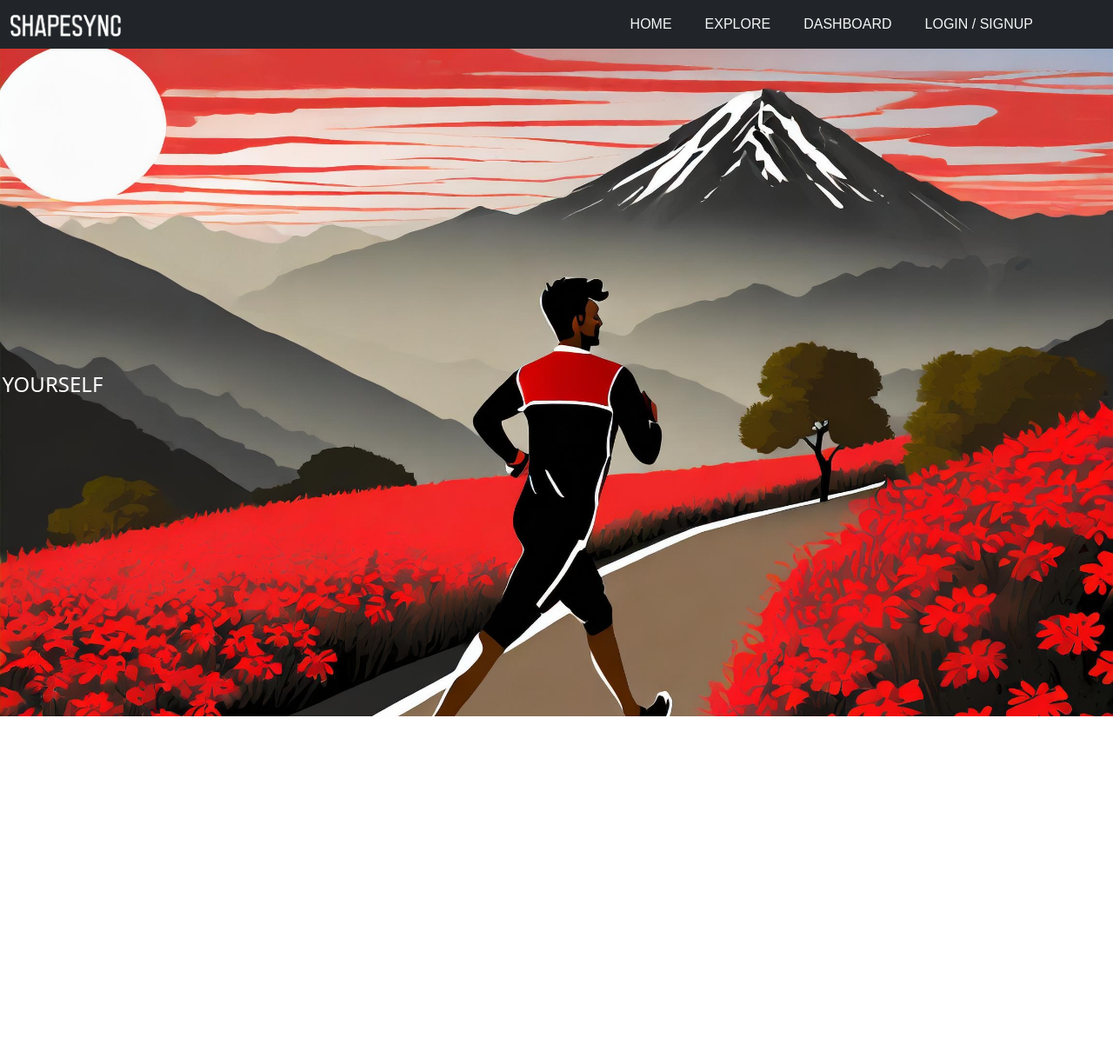
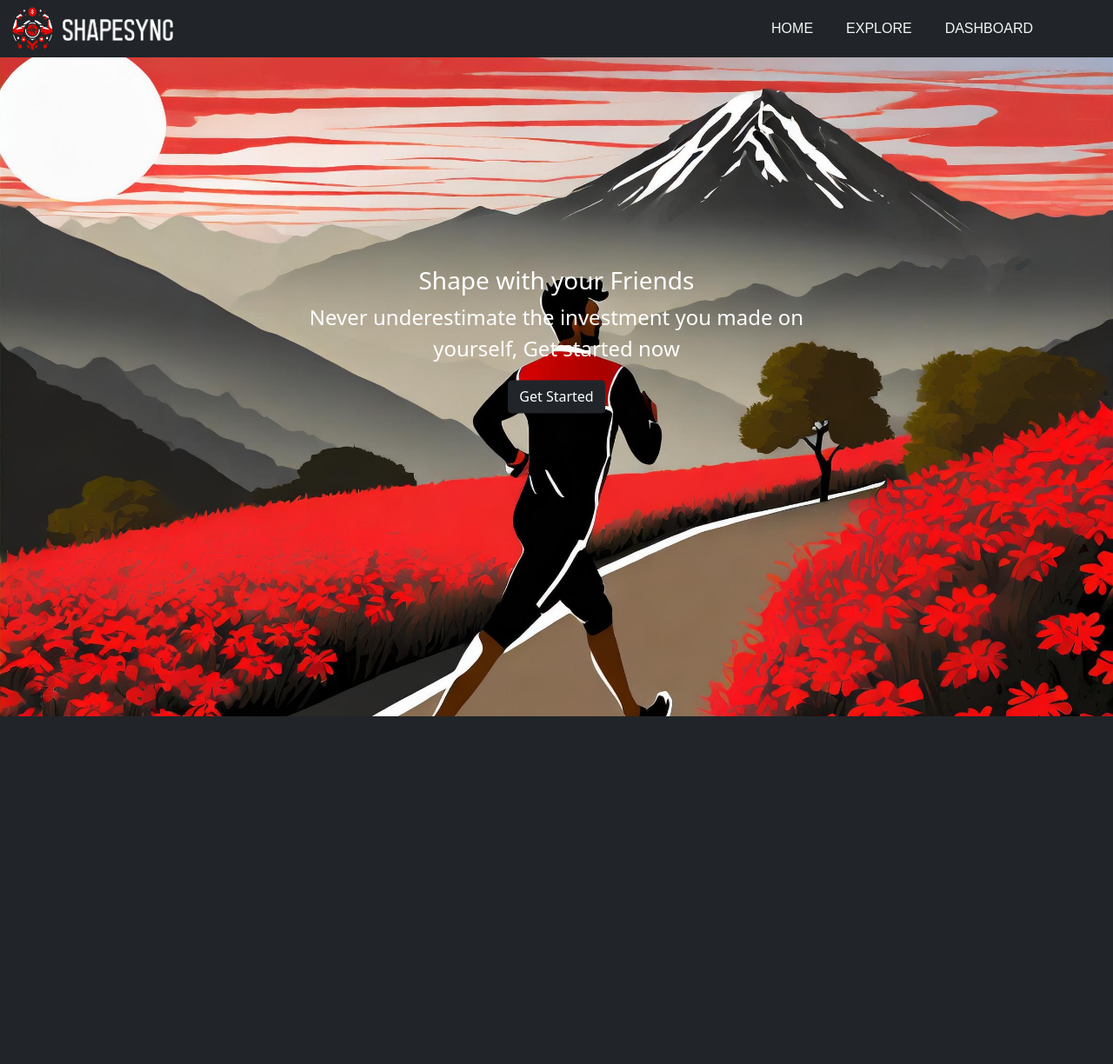
Before and after one commit to PrathmeshKushwaha/fitnesswebapp, a Flask app: page / in a window 1280 px wide. Shown: the whole page at 87% size. After the commit the page ends 824 px from the top, so only its background shows below. Run offline with Flask 3, Linux system fonts and the light colour scheme.

Commit message:
seventh commit

```diff
--- a/app.py
+++ b/app.py
@@ -4,13 +4,15 @@ from flask_login import LoginManager, login_user
 from sqlalchemy.orm import relationship
 
 app = Flask(__name__)
-app.config["SQLALCHEMY_DATABASE_URI"] = "mysql://root:@localhost/database"
-app.config["SQLALCHEMY_TRACK_MODIFICATIONS"] = False  # Disable modification tracking
+app.config["SQLALCHEMY_DATABASE_URI"] = 'sqlite:///database.db'
+app.config["SQLALCHEMY_TRACK_MODIFICATIONS"] = False
 
-db = SQLAlchemy()  # Bind SQLAlchemy instance with Flask app
+db = SQLAlchemy()
 
-login_manager = LoginManager()
-login_manager.init_app(app)
+db.init_app(app)
+# @app.before_first_request
+# def create_table():
+#     db.create_all()
 
 class Users(db.Model):
     __tablename__ = 'user'
@@ -46,9 +48,9 @@ def agenda():
 def explore():
     return render_template('explore.html')
 
-@login_manager.user_loader
-def loader_user(uid):
-    return Users.query.get(uid)
+# @login_manager.user_loader
+# def loader_user(uid):
+#     return Users.query.get(uid)
 
 @app.route('/signup.html', methods=["GET", "POST"])
 def signup():
@@ -73,4 +75,5 @@ def login():
     return render_template("login.html")
 
 if __name__ == "__main__":
+    db.create_all()
     app.run(debug=True)
--- a/templates/base.html
+++ b/templates/base.html
@@ -53,7 +53,8 @@
 <body>
   <nav class="navbar navbar-expand-lg navbar-light bg-dark">
     <div class="container-fluid">
-      <a class="navbar-brand" href="#"><img src="/static/images/logo.png" style="height:25px; padding:0px;"></a>
+      <img src='/static/images/logo_image.png' style="height:50px; width:50px;">
+      <a class="navbar-brand" href="#"><img src="/static/images/logo.png" style="height:25px; padding-left:10px;"></a>
       <button class="navbar-toggler" type="button" data-bs-toggle="collapse" data-bs-target="#navbarNavAltMarkup" aria-controls="navbarNavAltMarkup" aria-expanded="false" aria-label="Toggle navigation">
         <span class="navbar-toggler-icon"></span>
       </button>
@@ -62,7 +63,6 @@
           <span><a class="nav-link" id="navlink" aria-current="page" href="/">HOME</a></span>
           <span><a class="nav-link" id="navlink" href="explore.html">EXPLORE</a></span>
           <span><a class="nav-link" id="navlink" href="Dashboard.html">DASHBOARD</a></span>
-          <span><a class="nav-link" id="navlink" href="login.html">LOGIN / SIGNUP</a></span>
         </div>
       </div>
     </div>
--- a/templates/home.html
+++ b/templates/home.html
@@ -20,10 +20,10 @@
     }
     .overlay {
         position: absolute;
-        width: 100vw;
-        height: 100vh;
         transform: translate(-50%, -50%);
-        text-align: left;
+        bottom: 30%;
+        left: 50%;
+        text-align: center;
         color: white;
         font-size: 24px;
         z-index: 2; /* Ensure overlay is above image */
@@ -44,7 +44,9 @@
     <img class="background-image" src="./static/images/baackkk.jpg">
     <div id="grad"></div>
     <div class="overlay">
-        <p>NEVER UNDERESTIMATE THE INVESTMENT YOU MAKE IN YOURSELF</p>
+        <h3>Shape with your Friends</h3>
+        <p>Never underestimate the investment you made on yourself, Get started now</p>
+        <a href='login.html'><button type="button" class="btn btn-dark">Get Started</button></a>
     </div>
 </div>
 {% endblock %}
--- a/templates/login.html
+++ b/templates/login.html
@@ -73,7 +73,7 @@
                 <input type="password" id="password" name="password"/>
             </div>
             <div class="form-group">
-                <button id="loginBtn">Login</button>
+                <a href='login.html'><button type="submit" class="btn btn-primary">Login</button></a>
             </div>
             <p><a href="signup.html"> Create account </a></p>
         </form>
--- a/templates/signup.html
+++ b/templates/signup.html
@@ -73,7 +73,7 @@
                 <input type="password" id="password" name="password"/>
             </div>
             <div class="form-group">
-                <button id="loginBtn">Login</button>
+                <a href='login.html'><button type='submit' class="btn btn-primary">Sign Up</button></a>
             </div>
             <p><a href="login.html"> Have a account? </a></p>
         </form>
```
Also changed, not shown: static/images/logo_image.png (added), static/images/photo.jpg (added).
